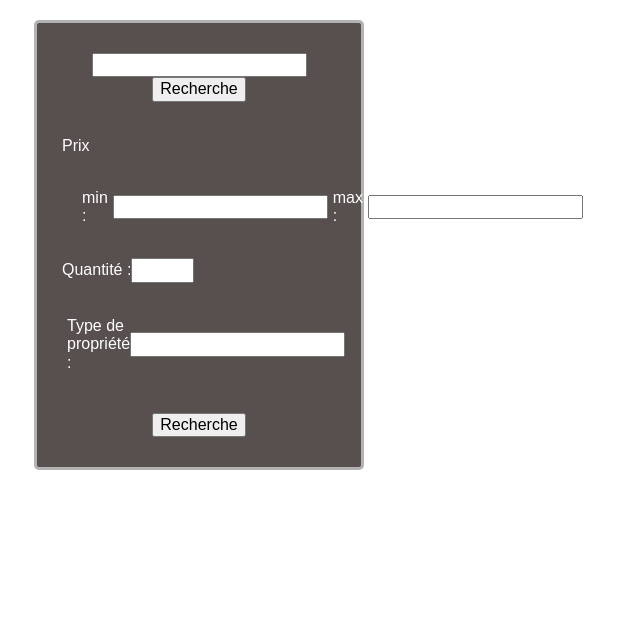
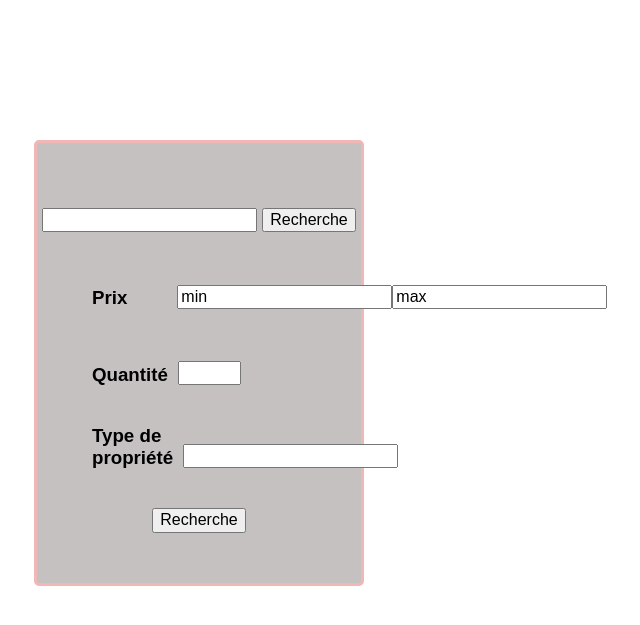
Before and after one commit to Douaa19/Cours, a PHP site: page / in a window 1280 px wide. Shown: the top 625 px of the page, without its empty margins (441-1081 px from the left). Run offline with PHP 8.4, Linux system fonts and the light colour scheme.

Commit message:
OrganisationDuFormulaire

```diff
--- a/HTML-CSS-Workshops/Formulaire de création d'un site web de portail immobilier en ligne/index.html
+++ b/HTML-CSS-Workshops/Formulaire de création d'un site web de portail immobilier en ligne/index.html
@@ -11,27 +11,31 @@
 
     <div class="formulaire">
             <div class="recherche">
+                <div class="bar">
                     <input type="search" id="site-search" name="Search">
+                </div>
             <input type="submit" value="Recherche"><br>
             </div>
-        <p class="prix"> Prix</p><br>
+        <div class="p">
+            <h3> Prix</h3><br>
             <div class="val">
-            <p class="valeur">min :</p>
                 <div class="input">
-                <input type="text" id="price" name="min"><br>
+                    <input type="text" id="price" name="min" value="min">
+                    <input type="text" id="price" name="max" value="max">
                 </div>
-            <p class="valeur">max :</p>
-                <div class="input">
-                    <input type="text" id="price" name="max"><br>
             </div>
         </div>
         <div class="quantity">
-            <p>Quantité : </p>
+            <h3>Quantité</h3>
+            <div class="Q">
                 <input type="number" id="quantity" name="quantity" min="1" max="10"><br>
             </div>
+        </div>
         <div class="type">
-            <p>Type de propriété : </p><br>
-            <input type="text" id="type of property"><br>
+            <h3>Type de propriété</h3>
+            <div class="T">
+                <input type="text" id="type of property">
+            </div>
         </div>
         <div class="rech">
             <input type="submit" value="Recherche">
--- a/HTML-CSS-Workshops/Formulaire de création d'un site web de portail immobilier en ligne/style.css
+++ b/HTML-CSS-Workshops/Formulaire de création d'un site web de portail immobilier en ligne/style.css
@@ -349,50 +349,55 @@
     display: none;
   }
 .formulaire{
-    border: solid rgb(179, 179, 179);
+    border: solid rgb(241, 182, 182);
     border-radius: 5px;
-    margin: 20px 475px 0 475px;
-    padding: 30px 25px 30px 25px;
+    margin: 140px 475px 0 475px;
+    padding: 50px 35px 50px 35px;
     font-family: Arial, Helvetica, sans-serif;
-    color: rgb(255, 255, 255);
-    background-color: rgb(87, 80, 79);
+    color: rgb(0, 0, 0);
+    background-color: rgb(197, 193, 193);
+}
+.bar{
+  margin-right: 5px;
 }
 .recherche{
-  text-align: center;
+  margin-top: 15px;
+  display: flex;
+  justify-content: center;
+
 }
-.prix{
-  margin: 35px 0 0 0;
+.p{
+  margin: 20px 0;
+  display: flex;
+  justify-content: space-between;
+  align-items: flex-end;
 }
-.val{
-  display: flex;
-  margin: 0 15px 0 15px;
+h3{
+  margin: 35px 0 0 20px;
 }
-.valeur{
-  margin: 15px 0 0 5px;
-  display: flex;
-  align-items: center;
-}
-
 .input{
-  margin: 15px 0 0 5px;
+  margin: 15px 0px 0 5px;
+  padding: 0 45px;
   text-align: center;
   display: flex;
-  justify-content: space-around;
-  align-items: center;
-
 }
 .quantity{
   margin: 20px 5px 5px 0px;
   display: flex;
-  align-items: center;
+  align-items: flex-end;
+}
+.Q{
+  padding: 0 10px;
 }
 .type{
-  margin: 5px;
+  margin: 5px 0 0 0px;
   display: flex;
-  align-items: center;
-
+  align-items: flex-end;
+}
+.T{
+  padding: 0 10px;
 }
 .rech{
   text-align: center;
-  padding-top: 20px;
+  padding-top: 40px;
 }
```
Lines whose indentation alone changed are shown as unchanged.
